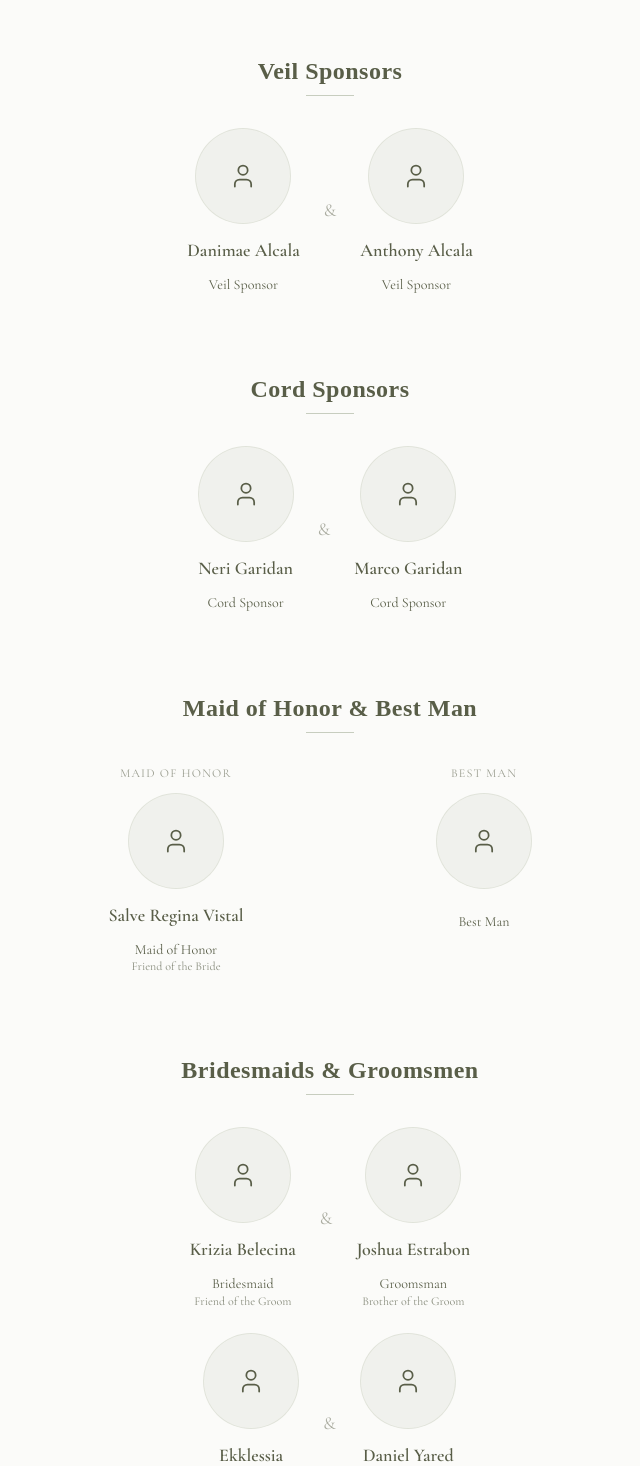
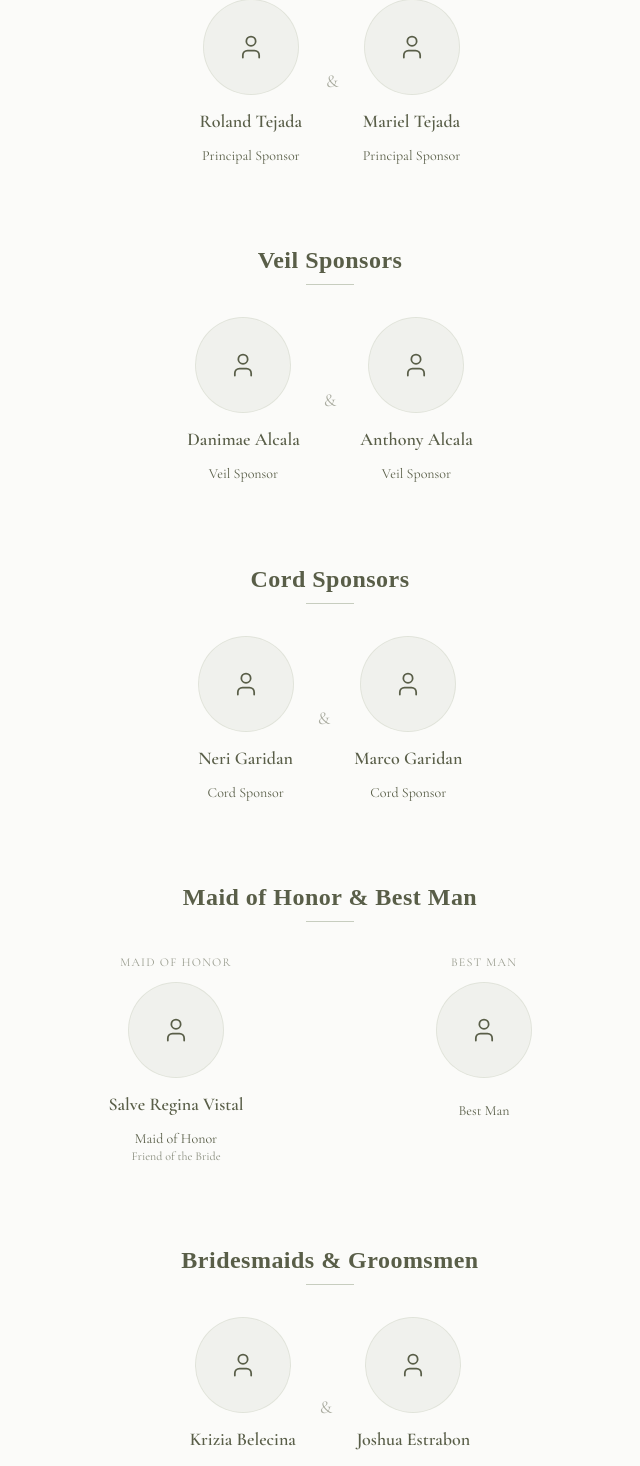
Before and after one commit to CeeZ-11/wedding-rsvp, a React (Vite) app: page /guide in a window 1280 px wide. Shown: the part 4730-6196 px from the top of the page, without its empty margins (310-950 px from the left). Built offline with nearby package versions, Linux system fonts and the light colour scheme.

Commit message:
update entourage

```diff
--- a/src/data/entourage.ts
+++ b/src/data/entourage.ts
@@ -8,7 +8,11 @@ export interface Person {
 export interface EntourageData {
   parents: Person[];
   principalSponsors: Person[];
-  secondarySponsors: Person[] | { veil: Person[]; cord: Person[] };
+  secondarySponsors: {
+    veil: Person[];
+    cord: Person[];
+    candle: Person[];
+  };
   entourage: {
     maidOfHonor: Person[];
     bestMan: Person[];
@@ -21,28 +25,79 @@ export interface EntourageData {
 
 export const entourage: EntourageData = {
   parents: [
-    { name: 'Mr. Daniel Estrabon', role: 'Father of the Groom' },
-    { name: 'Mrs. Mercidita Estrabon', role: 'Mother of the Groom' },
-    { name: 'Mr. Pablito Acruz', role: 'Father of the Bride' },
-    { name: 'Mrs. Francisca Lopez', role: 'Grandmother of the Bride' },
+    { name: "Mr. Daniel Estrabon", role: "Father of the Groom" },
+    { name: "Mrs. Mercidita Estrabon", role: "Mother of the Groom" },
+    { name: "Mr. Pablito Acruz", role: "Father of the Bride" },
+    { name: "Mrs. Francisca Lopez", role: "Grandmother of the Bride" },
   ],
-  principalSponsors: [{ name: 'Harvey Tee', role: 'Principal Sponsor' }, { name: 'Mechiel Tee', role: 'Principal Sponsor' }],
+
+  principalSponsors: [
+    { name: "Harvey Tee", role: "Principal Sponsor" },
+    { name: "Mechiel Tee", role: "Principal Sponsor" },
+    { name: "Roland Tejada", role: "Principal Sponsor" },
+    { name: "Mariel Tejada", role: "Principal Sponsor" },
+  ],
+
   secondarySponsors: {
     veil: [
       { name: "Danimae Alcala", role: "Veil Sponsor" },
       { name: "Anthony Alcala", role: "Veil Sponsor" },
     ],
+
     cord: [
       { name: "Neri Garidan", role: "Cord Sponsor" },
       { name: "Marco Garidan", role: "Cord Sponsor" },
     ],
+
+    candle: [
+      { name: "Randy Tejada", role: "Candle Sponsor" },
+      { name: "👉 Add Partner Name", role: "Candle Sponsor" },
+    ],
   },
+
   entourage: {
-    maidOfHonor: [{ name: 'Salve Regina Vistal', role: 'Maid of Honor', relation: 'Friend of the Bride' }],
-    bestMan: [{ name: '', role: 'Best Man' }],
-    bridesmaids: [{ name: 'Krizia Belecina', role: 'Bridesmaid', relation: 'Friend of the Groom' }, { name: 'Ekklessia', role: 'Bridesmaid', relation: 'Friend of the Bride' }, { name: 'Ivy Grace Karaan', role: 'Bridesmaid', relation: 'Friend of the Bride' }, { name: 'Faith Victory Villaruz', role: 'Bridesmaid', relation: 'Friend of the Bride' }, { name: 'Leizyl Resabal', role: 'Bridesmaid', relation: 'Friend of the Bride' }, { name: 'Nerilynne Briones', role: 'Bridesmaid', relation: 'Friend of the Bride' } ],
-    groomsmen: [{ name: 'Joshua Estrabon', role: 'Groomsman', relation: 'Brother of the Groom' }, { name: 'Daniel Yared', role: 'Groomsman', relation: 'Friend of the Groom' }, { name: 'John Rey Palacios', role: 'Groomsman', relation: 'Friend of the Groom' }, { name: 'Emmanuel Estrabon', role: 'Groomsman', relation: 'Brother of the Groom' }, { name: 'Ariel Bargat', role: 'Groomsman', relation: 'Friend of the Bride' }, { name: 'Harold Caceres', role: 'Groomsman', relation: 'Friend of the Groom' }],
-    flowerGirls: [{ name: 'Diana Elie Tee', role: 'Flower Girl' }, { name: 'Eliana Faye Tee', role: 'Flower Girl' }, { name: 'Kaira Elise Tee', role: 'Flower Girl' }],
+    maidOfHonor: [
+      {
+        name: "Salve Regina Vistal",
+        role: "Maid of Honor",
+        relation: "Friend of the Bride",
+      },
+    ],
+
+    bestMan: [
+      {
+        name: "",
+        role: "Best Man",
+      },
+    ],
+
+    bridesmaids: [
+      { name: "Krizia Belecina", role: "Bridesmaid", relation: "Friend of the Groom" },
+      { name: "Ekklessia Mission", role: "Bridesmaid", relation: "Friend of the Bride" },
+      { name: "Ivy Grace Karaan", role: "Bridesmaid", relation: "Friend of the Bride" },
+      { name: "Faith Victory Villaruz", role: "Bridesmaid", relation: "Friend of the Bride" },
+      { name: "Leizyl Resabal", role: "Bridesmaid", relation: "Friend of the Bride" },
+      { name: "Nerilynne Briones", role: "Bridesmaid", relation: "Friend of the Bride" },
+    ],
+
+    groomsmen: [
+      { name: "Joshua Estrabon", role: "Groomsman", relation: "Brother of the Groom" },
+      { name: "Daniel Yared", role: "Groomsman", relation: "Friend of the Groom" },
+      { name: "John Rey Palacios", role: "Groomsman", relation: "Friend of the Groom" },
+      { name: "Emmanuel Estrabon", role: "Groomsman", relation: "Brother of the Groom" },
+      { name: "Ariel Bargat", role: "Groomsman", relation: "Friend of the Bride" },
+      { name: "Harold Caceres", role: "Groomsman", relation: "Friend of the Groom" },
+    ],
+
+    flowerGirls: [
+      { name: "Diana Elie Tee", role: "Flower Girl" },
+      { name: "Eliana Faye Tee", role: "Flower Girl" },
+      { name: "Kaira Elise Tee", role: "Flower Girl" },
+      { name: "Amy Rose Alcala", role: "Flower Girl" },
+    ],
   },
-  bearers: [{ name: 'Bryle Acruz', role: 'Ring Bearer' }],
+
+  bearers: [
+    { name: "Bryle Acruz", role: "Ring Bearer" },
+  ],
 };
```
